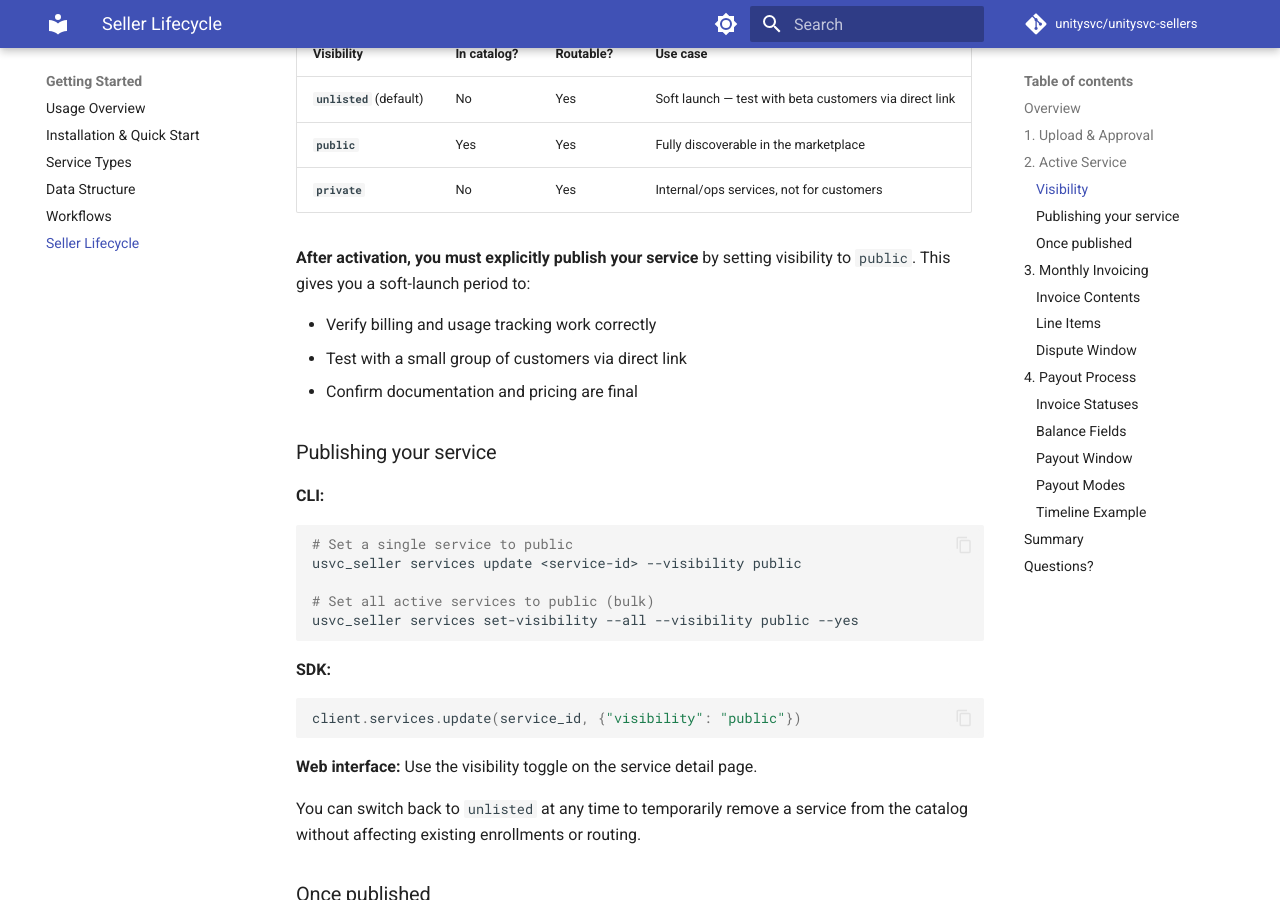
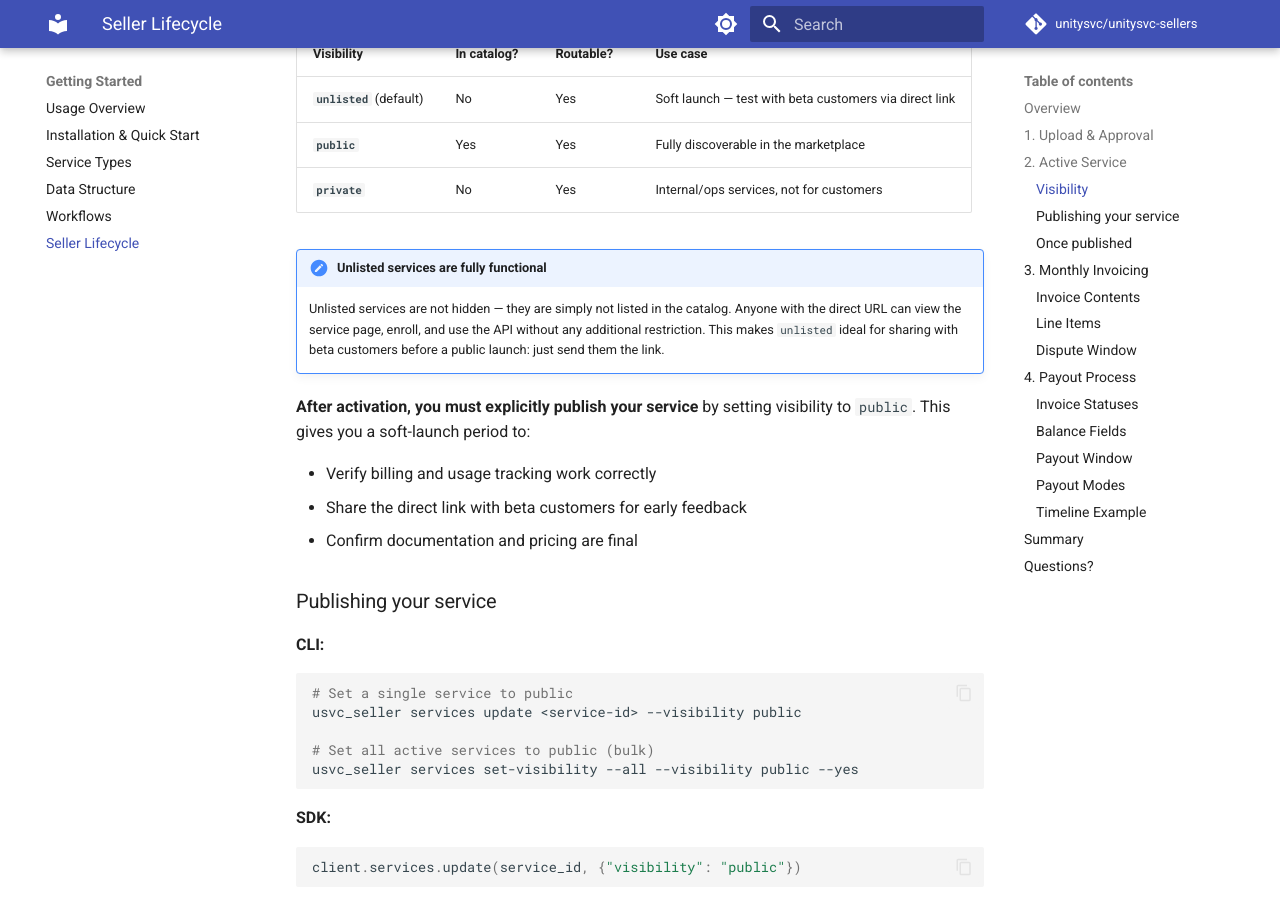
Before and after one commit to unitysvc/unitysvc-sellers, an MkDocs documentation site: the page built from docs/seller-lifecycle.md, in a window 1280 px wide and 900 px high, scrolled down 2806 px. Built offline with MkDocs 1.6.1 and Material for MkDocs 9.7.7, drawn with Linux system fonts in a browser that asks for light colours; comment, search, counter and statistics services are not loaded.

Commit message:
Clarify that unlisted services are fully functional via direct link
Co-Authored-By: Claude Opus 4.6 (1M context) <noreply@anthropic.com>

```diff
--- a/docs/seller-lifecycle.md
+++ b/docs/seller-lifecycle.md
@@ -94,10 +94,13 @@ Every service has a visibility setting that controls catalog presence:
 | **`public`** | Yes | Yes | Fully discoverable in the marketplace |
 | **`private`** | No | Yes | Internal/ops services, not for customers |
 
+!!! note "Unlisted services are fully functional"
+    Unlisted services are not hidden — they are simply not listed in the catalog. Anyone with the direct URL can view the service page, enroll, and use the API without any additional restriction. This makes `unlisted` ideal for sharing with beta customers before a public launch: just send them the link.
+
 **After activation, you must explicitly publish your service** by setting visibility to `public`. This gives you a soft-launch period to:
 
 -   Verify billing and usage tracking work correctly
--   Test with a small group of customers via direct link
+-   Share the direct link with beta customers for early feedback
 -   Confirm documentation and pricing are final
 
 ### Publishing your service
```
